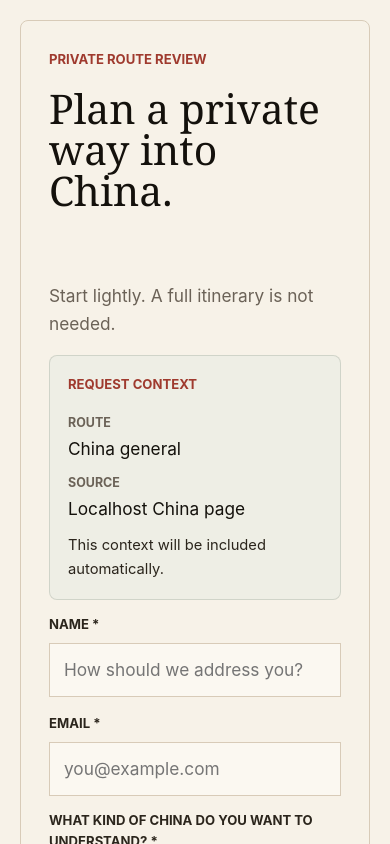
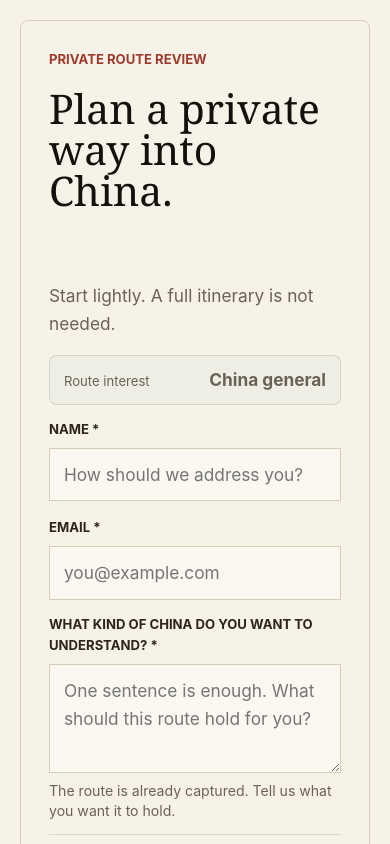
Before and after one commit to luckyericyao/localhostchinav1, a Next.js app: page /china in a window 390 px wide. Shown: the part 11156-12000 px from the top of the page. Built offline with nearby package versions, Linux system fonts and the light colour scheme.

Commit message:
Reduce mobile inquiry friction and verify accessible intake

```diff
--- a/app/globals.css
+++ b/app/globals.css
@@ -2645,6 +2645,15 @@ a.text-link {
   position: relative;
 }
 
+.visually-hidden {
+  clip-path: inset(50%);
+  height: 1px;
+  overflow: hidden;
+  position: absolute;
+  white-space: nowrap;
+  width: 1px;
+}
+
 .localhost-intake-form--compact {
   gap: 14px;
 }
@@ -2725,6 +2734,20 @@ a.text-link {
   border: 1px solid rgba(104, 118, 107, 0.22);
   border-radius: 8px;
   padding: 18px;
+}
+
+.context-card--compact {
+  align-items: baseline;
+  display: flex;
+  flex-wrap: wrap;
+  gap: 8px 16px;
+  justify-content: space-between;
+  padding: 10px 14px;
+}
+
+.context-card--compact span {
+  color: var(--warm-gray);
+  font-size: 0.82rem;
 }
 
 .context-card dl {
@@ -2873,7 +2896,7 @@ a.text-link {
 }
 
 .intake-assurance .eyebrow {
-  color: var(--mist-dark);
+  color: var(--warm-gray);
   margin-bottom: 12px;
 }
 
@@ -3572,8 +3595,8 @@ a:focus-visible,
   .page-hero--inquiry {
     gap: 16px;
     min-height: 0;
-    padding-bottom: 16px;
-    padding-top: 28px;
+    padding-bottom: 8px;
+    padding-top: 20px;
   }
 
   .route-hero .destination-copy {
@@ -3748,6 +3771,7 @@ a:focus-visible,
     display: flex;
     flex-direction: column;
     gap: 28px;
+    padding: 20px;
   }
 
   .journeys-decision-section {
--- a/components/LocalhostIntakeForm.tsx
+++ b/components/LocalhostIntakeForm.tsx
@@ -502,22 +502,11 @@ export function LocalhostIntakeForm({
       noValidate
       onSubmit={handleSubmit}
     >
+      <h2 className="visually-hidden">Private inquiry details</h2>
       {routeContext ? (
-        <div className="context-card" aria-label="Request context">
-          <p className="eyebrow">Request context</p>
-          <dl>
-            <div>
-              <dt>Route</dt>
-              <dd>{routeLabel}</dd>
-            </div>
-            {sourceLabel || sourcePage ? (
-              <div>
-                <dt>Source</dt>
-                <dd>{sourceLabel || sourcePage}</dd>
-              </div>
-            ) : null}
-          </dl>
-          <p>This context will be included automatically.</p>
+        <div className="context-card context-card--compact" aria-label="Route interest">
+          <span>Route interest</span>
+          <strong>{routeLabel}</strong>
         </div>
       ) : null}
 
--- a/package.json
+++ b/package.json
@@ -7,6 +7,7 @@
     "dev": "next dev",
     "build": "next build",
     "a11y": "node scripts/a11y-smoke.mjs",
+    "inquiry:check": "node scripts/inquiry-layout-smoke.mjs",
     "lint": "eslint . --max-warnings=0",
     "smoke": "node scripts/site-smoke.mjs",
     "start": "next start"
```
Also changed, not shown: app/inquiry/page.tsx (+2 -6 lines), scripts/inquiry-layout-smoke.mjs (added, +71 -0 lines).
